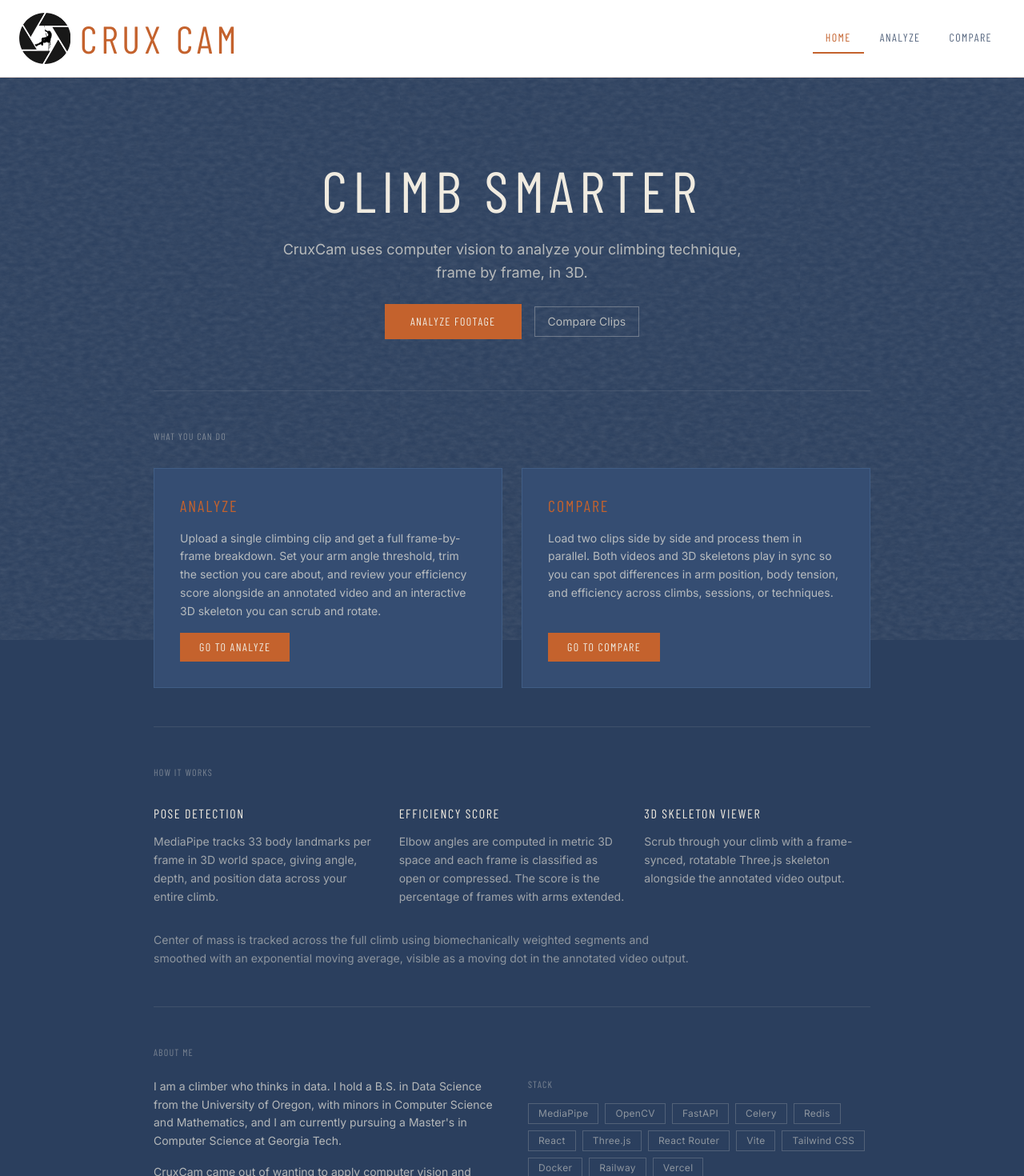
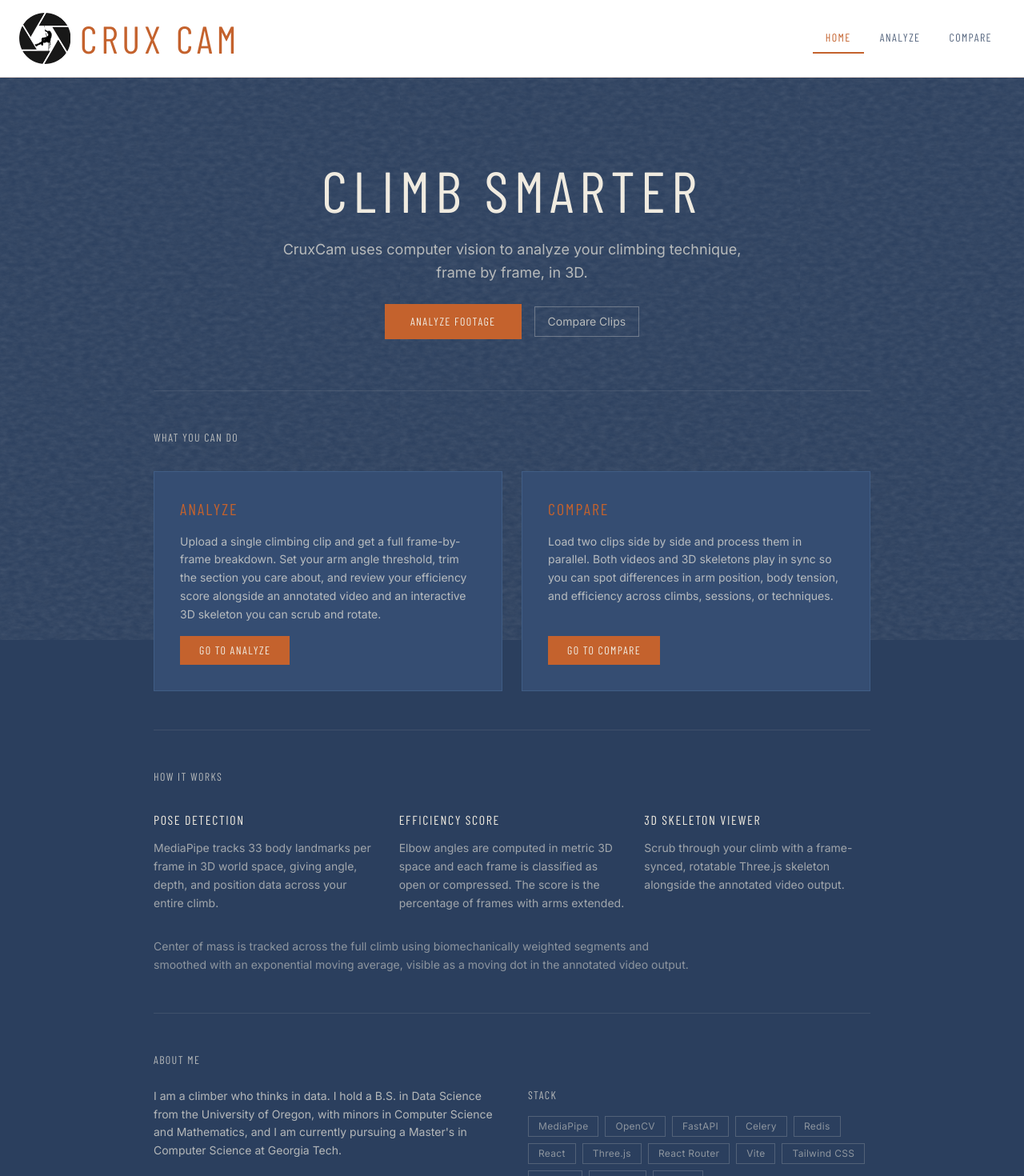
Before and after one commit to NicoCeresa/CruxCam, a React (Vite) app in the folder frontend/: page / in a window 1280 px wide. Shown: the top 1470 px of the page at 80% size. Built offline with nearby package versions, Linux system fonts and the light colour scheme; no server answers.

Commit message:
section titles size increased

```diff
--- a/frontend/src/pages/HomePage.tsx
+++ b/frontend/src/pages/HomePage.tsx
@@ -23,7 +23,7 @@ export default function HomePage() {
 
       {/* What you can do */}
       <section className="py-12 space-y-8">
-        <p className="font-display tracking-widest uppercase text-cream/40 text-xs">What you can do</p>
+        <p className="font-display tracking-widest uppercase text-cream/70 text-sm">What you can do</p>
         <div className="grid grid-cols-1 md:grid-cols-2 gap-6">
           <div className="card p-8 space-y-4 flex flex-col">
             <h2 className="font-display tracking-widest uppercase text-terracotta text-xl">Analyze</h2>
@@ -50,7 +50,7 @@ export default function HomePage() {
 
       {/* How it works */}
       <section className="py-12 space-y-8">
-        <p className="font-display tracking-widest uppercase text-cream/40 text-xs">How it works</p>
+        <p className="font-display tracking-widest uppercase text-cream/70 text-sm">How it works</p>
         <div className="grid grid-cols-1 md:grid-cols-3 gap-6">
           {[
             {
@@ -83,7 +83,7 @@ export default function HomePage() {
 
       {/* About Me */}
       <section className="py-12 space-y-6">
-        <p className="font-display tracking-widest uppercase text-cream/40 text-xs">About me</p>
+        <p className="font-display tracking-widest uppercase text-cream/70 text-sm">About me</p>
         <div className="grid grid-cols-1 md:grid-cols-2 gap-10">
           <div className="space-y-4">
             <p className="text-cream/70 text-sm leading-relaxed">
@@ -98,7 +98,7 @@ export default function HomePage() {
             </p>
           </div>
           <div className="space-y-4">
-            <p className="font-display tracking-widest uppercase text-cream/40 text-xs">Stack</p>
+            <p className="font-display tracking-widest uppercase text-cream/70 text-sm">Stack</p>
             <div className="flex flex-wrap gap-2">
               {[
                 'MediaPipe', 'OpenCV', 'FastAPI', 'Celery', 'Redis',
```
